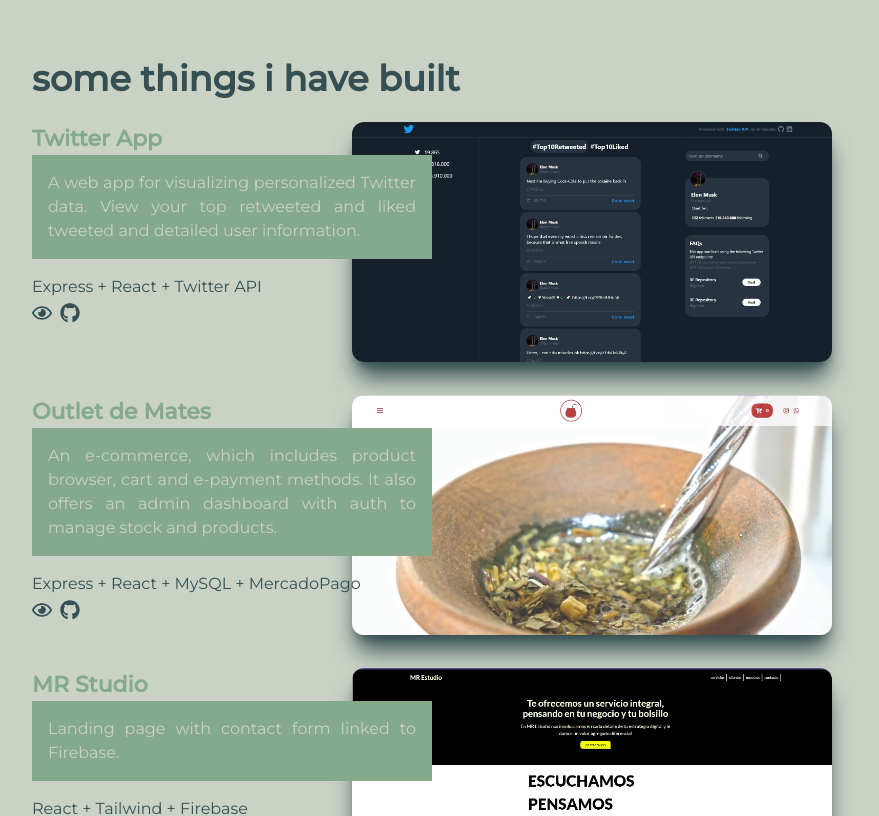
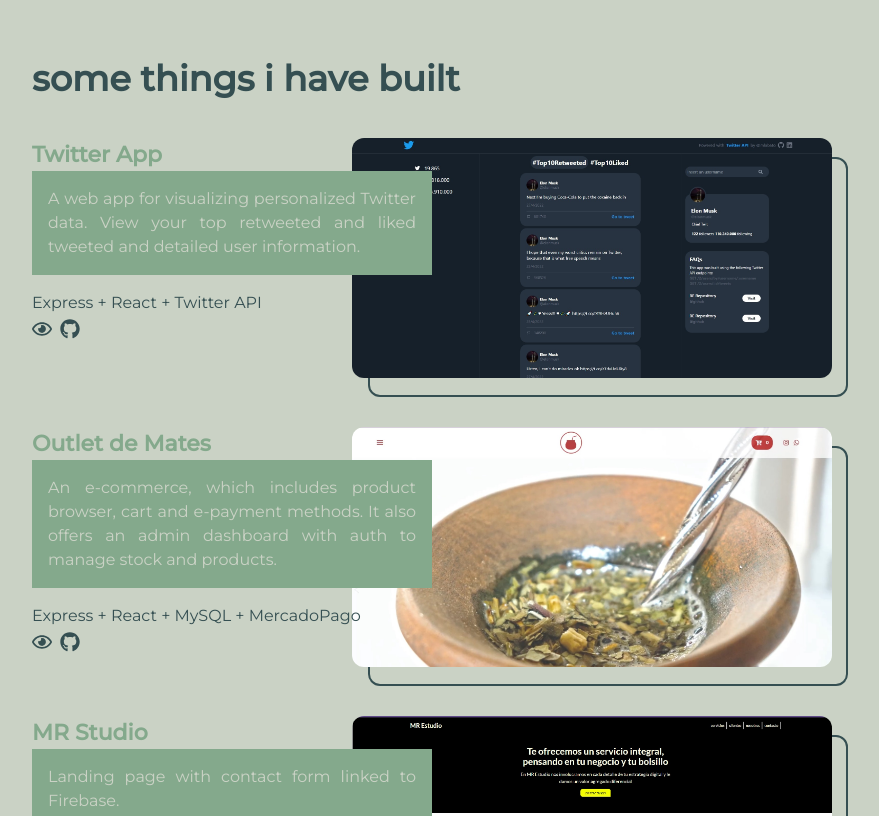
Before and after one commit to mlabato/portfolio-mlabato, a React (Create React App) app: page / in a window 1280 px wide. Shown: the part 940-1756 px from the top of the page, without its empty margins (288-1167 px from the left). Built offline with nearby package versions, Linux system fonts and the light colour scheme.

Commit message:
Works styling changed

```diff
--- a/src/components/sections/WorksSection.js
+++ b/src/components/sections/WorksSection.js
@@ -32,6 +32,7 @@ const workList = [
   return(
     <article className="mx-[20rem] my-[5rem] relative top-[30rem]">
         <Title text={"some things i have built"} />
+
         {
           workList.map(work =>{
             return(
--- a/src/components/ux/WorkCard.js
+++ b/src/components/ux/WorkCard.js
@@ -3,8 +3,8 @@ import { FaRegEye } from "react-icons/fa";
 
 const WorkCard = (props) => {
   return (
-    <article className="flex flex-row mb-[10rem] mt-[1rem] relative">
-      <div className="w-[45%] mb-[5rem] text-justify">
+    <article className="flex flex-row mb-[10rem] mt-[2rem] relative">
+      <div className="w-[45%] mb-[6rem] text-justify">
         <div className="text-[#84A98C] text-[22px] font-semibold">
           {props.name}
         </div>
@@ -24,9 +24,10 @@ const WorkCard = (props) => {
           </div>
         </div>
       </div>
+      <div className="absolute border-2 border-[#354F52] mx-[4rem] -right-[15rem] top-[1.2rem] w-[30rem] h-[15rem] hover:-right-[14.8rem] hover:top-[1rem] ease-in-out duration-300 rounded-xl my-auto" />
       <div
         className={
-          "bg-cover h-[15rem] rounded-xl w-[30rem] absolute -right-[10rem] z-0 shadow-xl shadow-[#354F52] " +
+          "bg-cover h-[15rem] rounded-xl w-[30rem] absolute -right-[10rem] z-0 " +
           props.image
         }
       />
```
